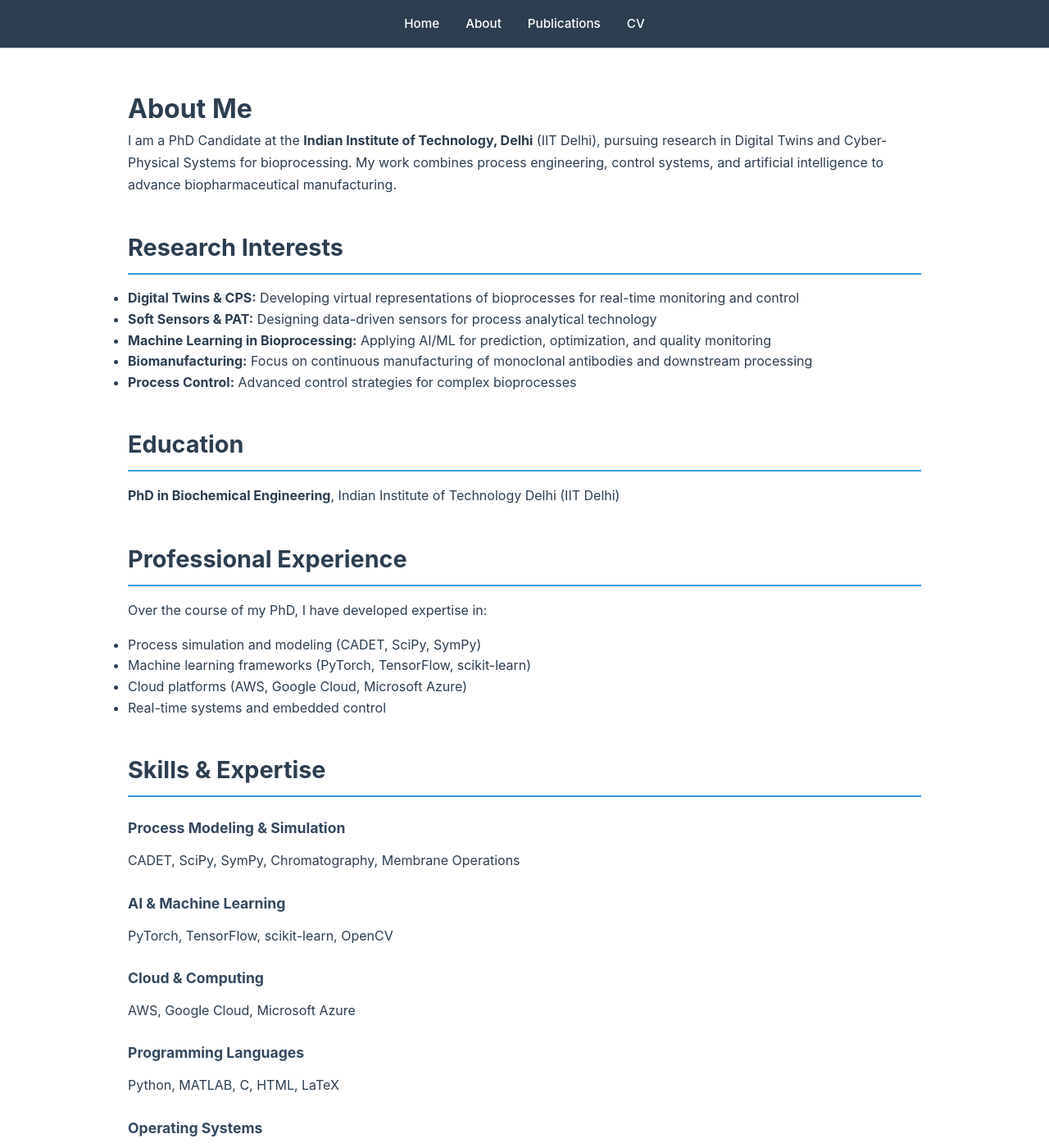
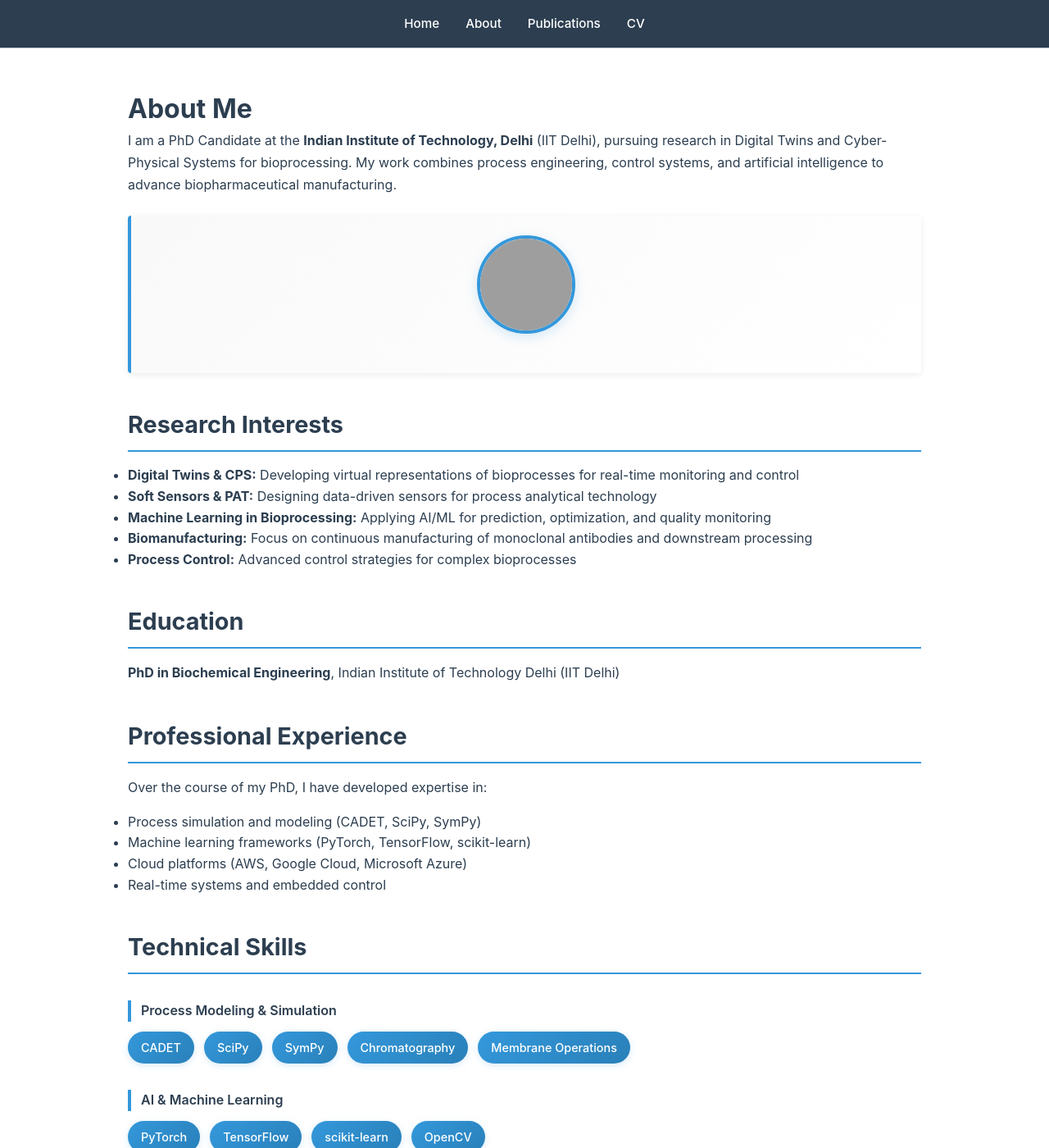
Before and after one commit to Naveen-567/naveenjesubalan.github.io, a Jekyll site: the page built from about.md, in a window 1280 px wide and 1400 px high. Shown: the whole window at 82% size. Built offline with Jekyll 4.4.1, drawn with Linux system fonts in a browser that asks for light colours; some of the changed text lies outside the part shown; grey boxes are pictures that could not be loaded.

Commit message:
Enhance: Add profile photo, skill badges, transitions, and improved styling

```diff
--- a/about.md
+++ b/about.md
@@ -6,6 +6,10 @@ title: About
 # About Me
 
 I am a PhD Candidate at the **Indian Institute of Technology, Delhi** (IIT Delhi), pursuing research in Digital Twins and Cyber-Physical Systems for bioprocessing. My work combines process engineering, control systems, and artificial intelligence to advance biopharmaceutical manufacturing.
+
+<div class="about-content">
+  <img src="/assets/images/profile.jpg" alt="Naveen Jesubalan" class="profile-image" style="width: 120px; height: 120px;">
+</div>
 
 ## Research Interests
 
@@ -28,22 +32,58 @@ Over the course of my PhD, I have developed expertise in:
 - Cloud platforms (AWS, Google Cloud, Microsoft Azure)
 - Real-time systems and embedded control
 
-## Skills & Expertise
+## Technical Skills
 
-### Process Modeling & Simulation
-CADET, SciPy, SymPy, Chromatography, Membrane Operations
+<div class="skill-category">
+  <h4>Process Modeling & Simulation</h4>
+  <div class="skill-list">
+    <span class="skill-badge">CADET</span>
+    <span class="skill-badge">SciPy</span>
+    <span class="skill-badge">SymPy</span>
+    <span class="skill-badge">Chromatography</span>
+    <span class="skill-badge">Membrane Operations</span>
+  </div>
+</div>
 
-### AI & Machine Learning
-PyTorch, TensorFlow, scikit-learn, OpenCV
+<div class="skill-category">
+  <h4>AI & Machine Learning</h4>
+  <div class="skill-list">
+    <span class="skill-badge">PyTorch</span>
+    <span class="skill-badge">TensorFlow</span>
+    <span class="skill-badge">scikit-learn</span>
+    <span class="skill-badge">OpenCV</span>
+  </div>
+</div>
 
-### Cloud & Computing
-AWS, Google Cloud, Microsoft Azure
+<div class="skill-category">
+  <h4>Cloud & Computing</h4>
+  <div class="skill-list">
+    <span class="skill-badge">AWS</span>
+    <span class="skill-badge">Google Cloud</span>
+    <span class="skill-badge">Microsoft Azure</span>
+  </div>
+</div>
 
-### Programming Languages
-Python, MATLAB, C, HTML, LaTeX
+<div class="skill-category">
+  <h4>Programming Languages</h4>
+  <div class="skill-list">
+    <span class="skill-badge">Python</span>
+    <span class="skill-badge">MATLAB</span>
+    <span class="skill-badge">C</span>
+    <span class="skill-badge">HTML</span>
+    <span class="skill-badge">LaTeX</span>
+  </div>
+</div>
 
-### Operating Systems
-macOS, Windows, GNOME, Cinnamon
+<div class="skill-category">
+  <h4>Operating Systems</h4>
+  <div class="skill-list">
+    <span class="skill-badge">macOS</span>
+    <span class="skill-badge">Windows</span>
+    <span class="skill-badge">GNOME</span>
+    <span class="skill-badge">Cinnamon</span>
+  </div>
+</div>
 
 ## Contact
 
--- a/assets/css/style.css
+++ b/assets/css/style.css
@@ -67,24 +67,64 @@ main {
   padding: 3rem var(--spacing-unit);
 }
 
+/* Profile Image */
+.profile-image {
+  width: 150px;
+  height: 150px;
+  border-radius: 50%;
+  object-fit: cover;
+  border: 4px solid var(--accent-color);
+  margin: 0 auto 1.5rem;
+  display: block;
+  box-shadow: 0 4px 15px rgba(52, 152, 219, 0.2);
+  transition: transform 0.3s ease, box-shadow 0.3s ease;
+}
+
+.profile-image:hover {
+  transform: scale(1.05);
+  box-shadow: 0 6px 20px rgba(52, 152, 219, 0.3);
+}
+
 /* Header/Hero section */
 .hero {
   text-align: center;
-  padding: 3rem 0;
+  padding: 2rem 0 3rem 0;
   border-bottom: 2px solid var(--light-bg);
   margin-bottom: 2rem;
+  animation: slideInDown 0.6s ease;
+}
+
+@keyframes slideInDown {
+  from {
+    opacity: 0;
+    transform: translateY(-20px);
+  }
+  to {
+    opacity: 1;
+    transform: translateY(0);
+  }
 }
 
 .hero h1 {
   font-size: 2.5rem;
   margin-bottom: 0.5rem;
   color: var(--primary-color);
+  transition: color 0.3s ease;
+}
+
+.hero h1:hover {
+  color: var(--accent-color);
 }
 
 .hero .subtitle {
   font-size: 1.2rem;
   color: var(--secondary-color);
   margin-bottom: 1.5rem;
+  transition: color 0.3s ease;
+}
+
+.hero .subtitle:hover {
+  color: var(--accent-color);
 }
 
 /* Section heading */
@@ -116,32 +156,66 @@ p {
   gap: 2rem;
   flex-wrap: wrap;
   margin: 2rem 0;
+  animation: slideInUp 0.6s ease;
+}
+
+@keyframes slideInUp {
+  from {
+    opacity: 0;
+    transform: translateY(20px);
+  }
+  to {
+    opacity: 1;
+    transform: translateY(0);
+  }
 }
 
 .social-links a {
   text-decoration: none;
-  color: var(--accent-color);
+  color: white;
   font-weight: 500;
-  transition: color 0.3s;
+  transition: all 0.3s ease;
+  background-color: var(--accent-color);
+  padding: 0.5rem 1rem;
+  border-radius: 4px;
+  display: inline-block;
 }
 
 .social-links a:hover {
-  color: var(--primary-color);
-  text-decoration: underline;
+  background-color: var(--primary-color);
+  transform: translateY(-3px);
+  box-shadow: 0 4px 12px rgba(52, 152, 219, 0.3);
 }
 
 /* About section */
 .about-content {
-  background-color: #f9f9f9;
+  background: linear-gradient(135deg, #f9f9f9, #ffffff);
   padding: 1.5rem;
   border-left: 4px solid var(--accent-color);
   margin: 1.5rem 0;
-  border-radius: 0;
+  border-radius: 4px;
+  box-shadow: 0 2px 8px rgba(0, 0, 0, 0.08);
+  transition: all 0.3s ease;
+}
+
+.about-content:hover {
+  box-shadow: 0 4px 15px rgba(52, 152, 219, 0.1);
+  transform: translateX(5px);
 }
 
 /* Skills */
 .skill-category {
   margin: 2rem 0;
+  animation: fadeIn 0.6s ease;
+}
+
+@keyframes fadeIn {
+  from {
+    opacity: 0;
+  }
+  to {
+    opacity: 1;
+  }
 }
 
 .skill-category h4 {
@@ -149,38 +223,51 @@ p {
   color: var(--primary-color);
   margin-bottom: 0.75rem;
   font-weight: 600;
+  border-left: 4px solid var(--accent-color);
+  padding-left: 0.75rem;
 }
 
 .skill-list {
   display: flex;
   flex-wrap: wrap;
-  gap: 0.5rem;
+  gap: 0.75rem;
   margin-bottom: 1.5rem;
 }
 
 .skill-badge {
-  background-color: var(--light-bg);
-  color: var(--primary-color);
-  padding: 0.4rem 0.8rem;
-  border-radius: 4px;
+  background: linear-gradient(135deg, var(--accent-color), #2980b9);
+  color: white;
+  padding: 0.5rem 1rem;
+  border-radius: 20px;
   font-size: 0.9rem;
-  border: 1px solid var(--border-color);
+  border: none;
   display: inline-block;
+  font-weight: 500;
+  transition: all 0.3s ease;
+  box-shadow: 0 2px 8px rgba(52, 152, 219, 0.2);
 }
 
 .skill-badge:hover {
-  background-color: var(--accent-color);
-  color: white;
-  border-color: var(--accent-color);
+  transform: translateY(-3px);
+  box-shadow: 0 5px 15px rgba(52, 152, 219, 0.4);
+  background: linear-gradient(135deg, #2980b9, var(--accent-color));
 }
 
 /* Publications */
 .publication {
   margin: 2rem 0;
   padding: 1.5rem;
-  background-color: #f9f9f9;
+  background: linear-gradient(135deg, #f9f9f9, #ffffff);
   border-left: 4px solid var(--accent-color);
-  border-radius: 0;
+  border-radius: 4px;
+  box-shadow: 0 2px 8px rgba(0, 0, 0, 0.08);
+  transition: all 0.3s ease;
+  animation: fadeIn 0.6s ease;
+}
+
+.publication:hover {
+  box-shadow: 0 5px 15px rgba(52, 152, 219, 0.15);
+  transform: translateY(-3px);
 }
 
 .publication-title {
```
Also changed, not shown: index.md (+37 -2 lines), 1 other file.
